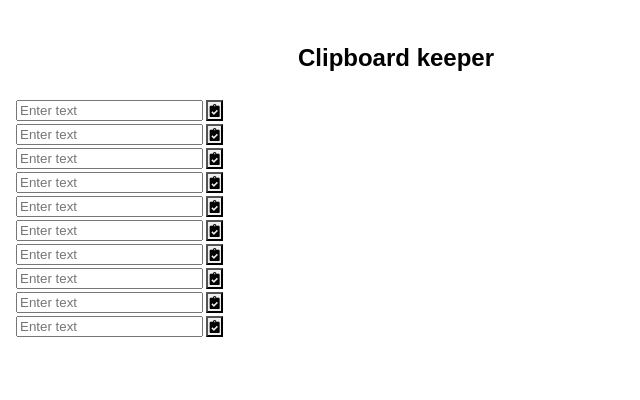
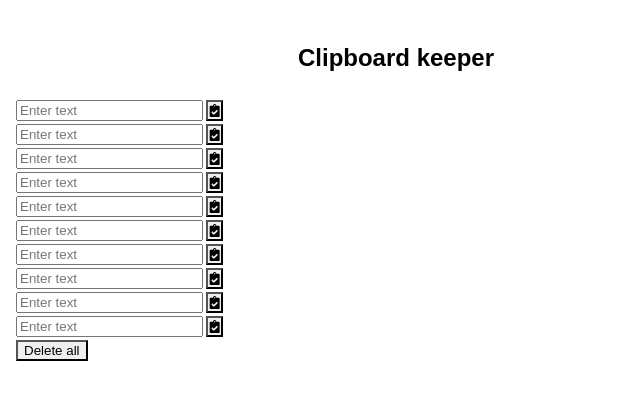
Before and after one commit to kiranb1/clipboard-keeper, a React (Create React App) app: page / in a window 1280 px wide. Shown: the top 400 px of the page, without its empty margins (0-640 px from the left). Built offline with nearby package versions, Linux system fonts and the light colour scheme; the HTML template or start-up script is replaced by a standard one.

Commit message:
feat: delete all functionality WIP

```diff
--- a/src/components/Clipboard.tsx
+++ b/src/components/Clipboard.tsx
@@ -35,8 +35,19 @@ export default function Clipboard() {
     navigator.clipboard.writeText(item);
   };
 
+  //TODO complete fn
+  const deleteAllText = () => {
+    console.log("delete all clicked");
+    setItems([]);
+  };
+
   const clipboardItems = [...Array(10)].map((e, i: number) => (
-    <ClipboardItem uploadItem={storeItems} storedItem={items[i]} id={i} />
+    <ClipboardItem
+      key={i}
+      uploadItem={storeItems}
+      storedItem={items[i]}
+      id={i}
+    />
   ));
 
   return (
@@ -49,8 +60,10 @@ export default function Clipboard() {
         {/* //TODO */}
         {/* <Button colorScheme="green" mr="3">
           Save all
+        </Button> */}
+        <Button onClick={deleteAllText} colorScheme="red">
+          Delete all
         </Button>
-        <Button colorScheme="red">Delete all</Button> */}
       </>
     </Container>
   );
--- a/src/components/ClipboardItem.tsx
+++ b/src/components/ClipboardItem.tsx
@@ -1,7 +1,7 @@
 import { useFormik } from "formik";
-import React from "react";
 import { Input, Flex, IconButton } from "@chakra-ui/react";
 import { FaClipboardCheck } from "react-icons/fa";
+import { useEffect } from "react";
 
 interface ClipboardItemProps {
   uploadItem: (itemToStore: string, id: number) => void;
@@ -14,6 +14,11 @@ export default function ClipboardItem({
   storedItem,
   id,
 }: ClipboardItemProps) {
+  useEffect(() => {
+    // Your Code
+    console.log("hello ", storedItem);
+  }, [storedItem]);
+
   const formik = useFormik({
     initialValues: {
       copyText: storedItem || "",
```
